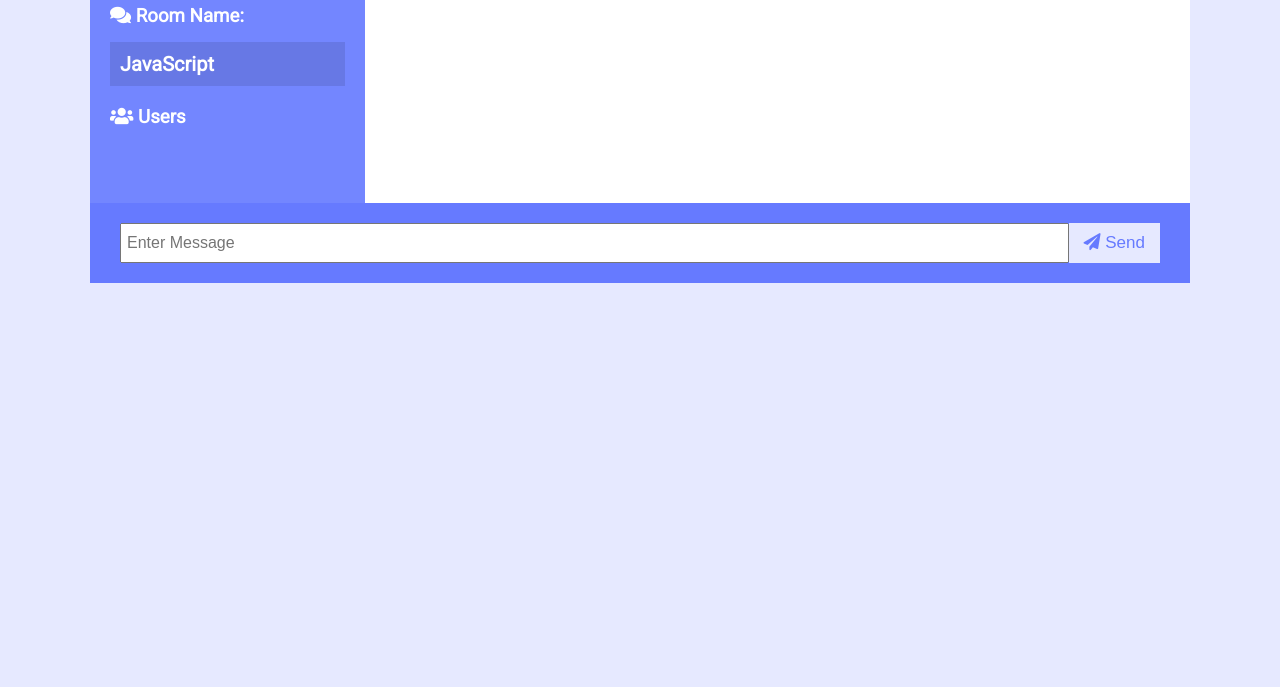
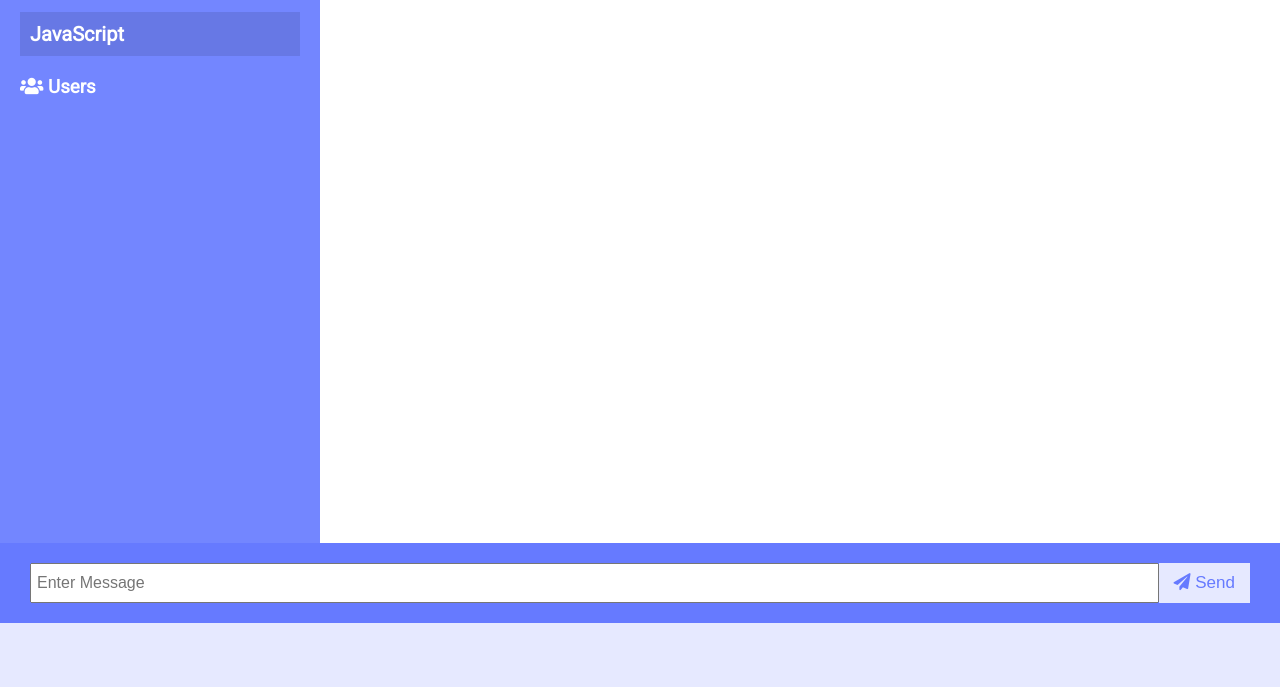
Before and after one commit to karthik443/ChatApp, a website: page public/chat.html in a window 1280 px wide. Shown: the part 113-800 px from the top of the page. Drawn offline with nearby package versions, Linux system fonts and the light colour scheme; no server answers.

Commit message:
changed style

```diff
--- a/public/css/style.css
+++ b/public/css/style.css
@@ -18,7 +18,7 @@ body {
 	font-family: 'Roboto', sans-serif;
 	font-size: 16px;
 	background: var(--light-color);
-	margin: 20px;
+	margin: 0px;
 }
 
 ul {
@@ -41,9 +41,13 @@ a {
 /* Chat Page */
 
 .chat-container {
-	max-width: 1100px;
+	/* width: 90vw;
+	height: 90vh; */
+	margin: 0;
+	padding: 0;
+	/* max-width: 1100px; */
 	background: #fff;
-	margin: 30px auto;
+	/* margin: 30px auto; */
 	overflow: hidden;
 }
 
@@ -59,6 +63,7 @@ a {
 }
 
 .chat-main {
+	/* height: 73%; */
 	display: grid;
 	grid-template-columns: 1fr 3fr;
 }
@@ -86,13 +91,14 @@ a {
 }
 
 .chat-messages {
+	height: 73.5vh;
 	padding: 30px;
-	max-height: 500px;
+	/* max-height: 500px; */
 	overflow-y: scroll;
 }
 .chat-messages .CurrentUserMsg{
 	margin-right: 0%;
-	margin-left: 50%;
+	margin-left: 30%;
 	padding: 10px;
 	margin-bottom: 15px;
 	background-color: var(--light-color);
@@ -102,7 +108,7 @@ a {
 .chat-messages .message {
 	padding: 10px;
 	margin-bottom: 15px;
-	margin-right: 50%;
+	margin-right: 30%;
 	background-color: var(--light-color);
 	border-radius: 5px;
 }
```
